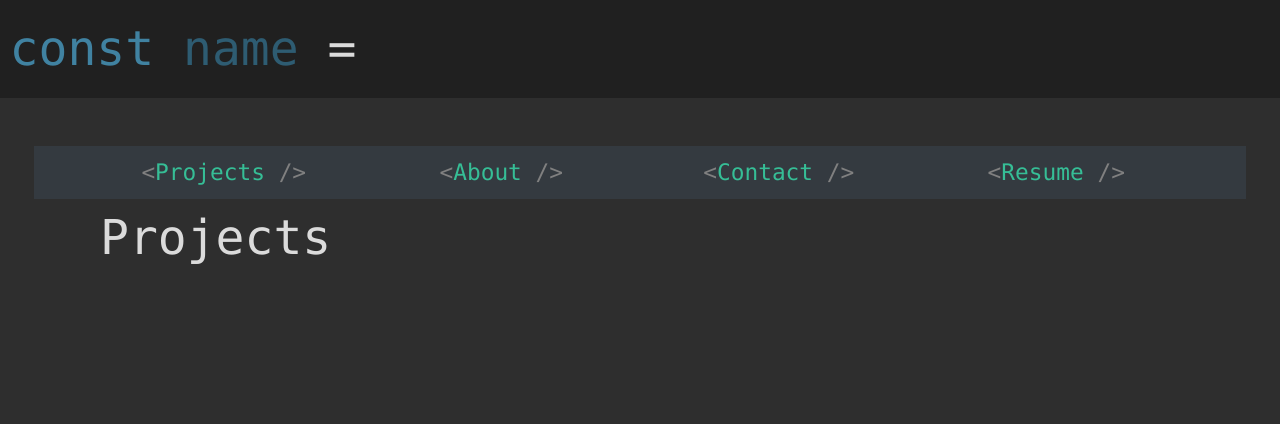
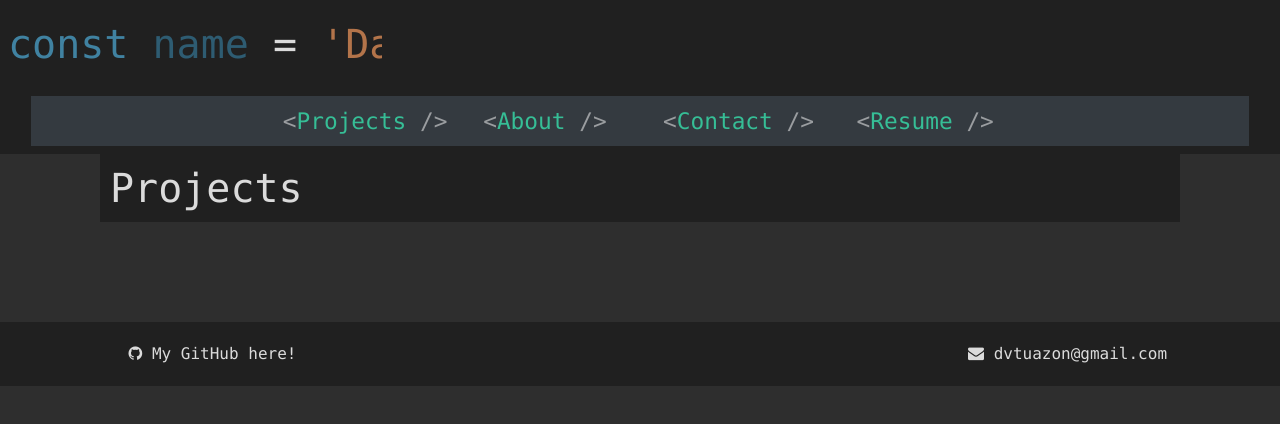
Before and after one commit to dvtuazon/portfoliowebsite, a React (Create React App) app: page /projects in a window 1280 px wide. Shown: the top 424 px of the page. Built offline with nearby package versions, Linux system fonts and the light colour scheme.

Commit message:
collapse

```diff
--- a/src/App.css
+++ b/src/App.css
@@ -38,7 +38,7 @@
 }
 
 html {
-  font-size: 1.5vw;
+  font-size: 16px;
 }
 
 body {
@@ -60,12 +60,13 @@ body {
 .jumbotron {
   padding-bottom: 20px;
   padding-top: 20px;
+  margin-bottom: 0;
 }
 
 .header {
-  display: flex;
-  text-align: center;
-  justify-content: center space-between;
+  position: flex;
+  justify-content: center;
+  align-content: center;
   width: 100%;
 }
 
@@ -98,3 +99,34 @@ body {
   from, to { border-color: transparent }
   50% { border-color: gray }
 }
+
+.site-footer {
+  background-color: rgb(32, 32, 32);
+  padding: 20px 0;
+  position: sticky;
+  bottom:0;
+  width:100%;
+  margin-top: 100px;
+}
+
+.page-container {
+  position: relative;
+}
+
+.title {
+  background-color:rgb(32, 32, 32);
+  padding: 10px;
+}
+
+.footer-link {
+  color: rgb(219, 219, 219);
+}
+
+.footer-link:hover {
+  color: rgb(192, 192, 192);
+  text-decoration: none;
+}
+
+.navbar-dark {
+  background-color: rgb(32, 32, 32);
+}
--- a/src/components/AboutComponent.js
+++ b/src/components/AboutComponent.js
@@ -21,11 +21,11 @@ function About() {
                 previously mentioned.
             </Row> <br />
             <Row>
-                I'm a believer of lifelong learning, and I will always want to expand
-                my skillset. After bootcamp, learning other languages on my own is not
-                as big of a stretch. My goal is to become flexible within the tech
-                industry, and I'm confident that my hunger for knowledge will help me
-                in that feat.
+                I'm a believer of lifelong learning and a naturally curious person,
+                and I will always want to expand my skillset. After bootcamp, learning
+                other languages on my own became easier. My goal is to become flexible
+                within the tech industry, and I'm confident that my hunger for knowledge
+                will help me in that feat.
             </Row>
         </Container>
     )
--- a/src/components/ContactComponent.js
+++ b/src/components/ContactComponent.js
@@ -3,7 +3,7 @@ import { Container, Row, Col } from 'reactstrap'
 
 function Contact() {
     return (
-        <Container>
+        <Container className="page-container">
             <Row>
                 <Col><h1 className="title">Contact</h1></Col>
             </Row> <br />
--- /dev/null
+++ b/src/components/FooterComponent.js
@@ -0,0 +1,23 @@
+import React, { useState } from 'react';
+import { Container, Row, Col } from 'reactstrap';
+
+function Footer() {
+    return (
+        <footer className="site-footer" fluid>
+            <div className="footer">
+                <Container>
+                    <Row>
+                        <Col xs="12" md="3" className="text-center">
+                            <i className="fa fa-github" /> <a href="https://github.com/dvtuazon" className="footer-link">My GitHub here!</a>
+                        </Col>
+                        <Col xs="12" md={{ size: 3, offset: 6 }} className="text-center">
+                            <i className="fa fa-envelope" /> <a href="mailto:dvtuazon@gmail.com" className="footer-link">dvtuazon@gmail.com</a>
+                        </Col>
+                    </Row>
+                </Container>
+            </div>
+        </footer>
+    );
+}
+
+export default Footer;
--- a/src/components/HeaderComponent.js
+++ b/src/components/HeaderComponent.js
@@ -1,11 +1,11 @@
 import React, { useState } from 'react';
-import { Container, Col } from 'reactstrap';
+import { Container, Row, Col } from 'reactstrap';
 import { Nav, Navbar, NavbarBrand, NavLink, NavbarToggler, Collapse, NavItem, Jumbotron } from 'reactstrap';
 
 function Header() {
-    const [collapsed, setCollapsed] = useState(false);
+    const [isOpen, setIsOpen] = useState(false);
 
-    const toggleNavbar = () => setCollapsed(!collapsed);
+    const toggleNavbar = () => setIsOpen(!isOpen);
 
     return (
         <>
@@ -16,42 +16,45 @@ function Header() {
                     <span style={{ color: 'rgb(179, 116, 74)' }}> 'David Tuazon'</span><span style={{ color: 'rgb(219, 219, 219)' }}>;</span>
                 </h1>
             </div>
+            <Navbar dark sticky="top" expand="md">
                 <Container fluid>
-                <Navbar sticky="top">
+                    <NavbarToggler onClick={toggleNavbar} className="navbar-dark" />
+                    <Collapse isOpen={isOpen} navbar>
                         <Nav navbar className="header bg-dark">
-                        <Container>
-                            <Col xs="3">
+                            <Row>
+                                <Col xs="12" md="3">
                                     <NavItem>
-                                    <NavLink className="nav-link header-item" href="/projects">
+                                        <NavLink className="nav-link header-item text-center" href="/projects">
                                             &#60;<span style={{ color: 'rgb(54, 190, 150)'}}>Projects</span> /&#62;
                                         </NavLink>
                                     </NavItem>
                                 </Col>
-                            <Col xs="3">
+                                <Col xs="12" md="3">
                                     <NavItem>
-                                    <NavLink className="nav-link header-item" href="/about">
+                                        <NavLink className="nav-link header-item text-center" href="/about">
                                             &#60;<span style={{ color: 'rgb(54, 190, 150)'}}>About</span> /&#62;
                                         </NavLink>
                                     </NavItem>
                                 </Col>
-                            <Col xs="3">
+                                <Col xs="12" md="3">
                                     <NavItem>
-                                    <NavLink className="nav-link header-item" href="/contact">
+                                        <NavLink className="nav-link header-item text-center" href="/contact">
                                             &#60;<span style={{ color: 'rgb(54, 190, 150)'}}>Contact</span> /&#62;
                                         </NavLink>
                                     </NavItem>
                                 </Col>
-                            <Col xs="3">
+                                <Col xs="12" md="3">
                                     <NavItem>
-                                    <NavLink className="nav-link header-item" href="/resume">
+                                        <NavLink className="nav-link header-item text-center" href="/resume">
                                             &#60;<span style={{ color: 'rgb(54, 190, 150)'}}>Resume</span> /&#62;
                                         </NavLink>
                                     </NavItem>
                                 </Col>
+                            </Row>
+                        </Nav>
+                    </Collapse>
                 </Container>
-                    </Nav>
             </Navbar>
-            </Container>
         </>
     )
 }
--- a/src/components/MainComponent.js
+++ b/src/components/MainComponent.js
@@ -4,6 +4,7 @@ import Projects from './ProjectsComponent';
 import About from './AboutComponent';
 import Contact from './ContactComponent';
 import Resume from './ResumeComponent';
+import Footer from './FooterComponent';
 import { Switch, Route, Redirect, withRouter } from 'react-router-dom';
 import { TransitionGroup, CSSTransition } from 'react-transition-group';
 
@@ -23,6 +24,7 @@ function Main() {
                     </Switch>
                 </CSSTransition>
             </TransitionGroup>
+            <Footer />
         </>
     )
 }
--- a/src/components/ProjectsComponent.js
+++ b/src/components/ProjectsComponent.js
@@ -4,7 +4,7 @@ import { Container, Row, Col } from 'reactstrap';
 function Projects() {
     return (
         <Container>
-            <Col><h1>Projects</h1></Col>
+            <Col><h1 className="title">Projects</h1></Col>
         </Container>
     )
 }
--- a/src/components/ResumeComponent.js
+++ b/src/components/ResumeComponent.js
@@ -4,7 +4,7 @@ import { Container, Row, Col } from 'reactstrap';
 function Resume() {
     return (
         <Container>
-            <Col><h1>Resume</h1></Col>
+            <Col><h1 className="title">Resume</h1></Col>
         </Container>
     )
 }
```
Lines whose indentation alone changed are shown as unchanged.
